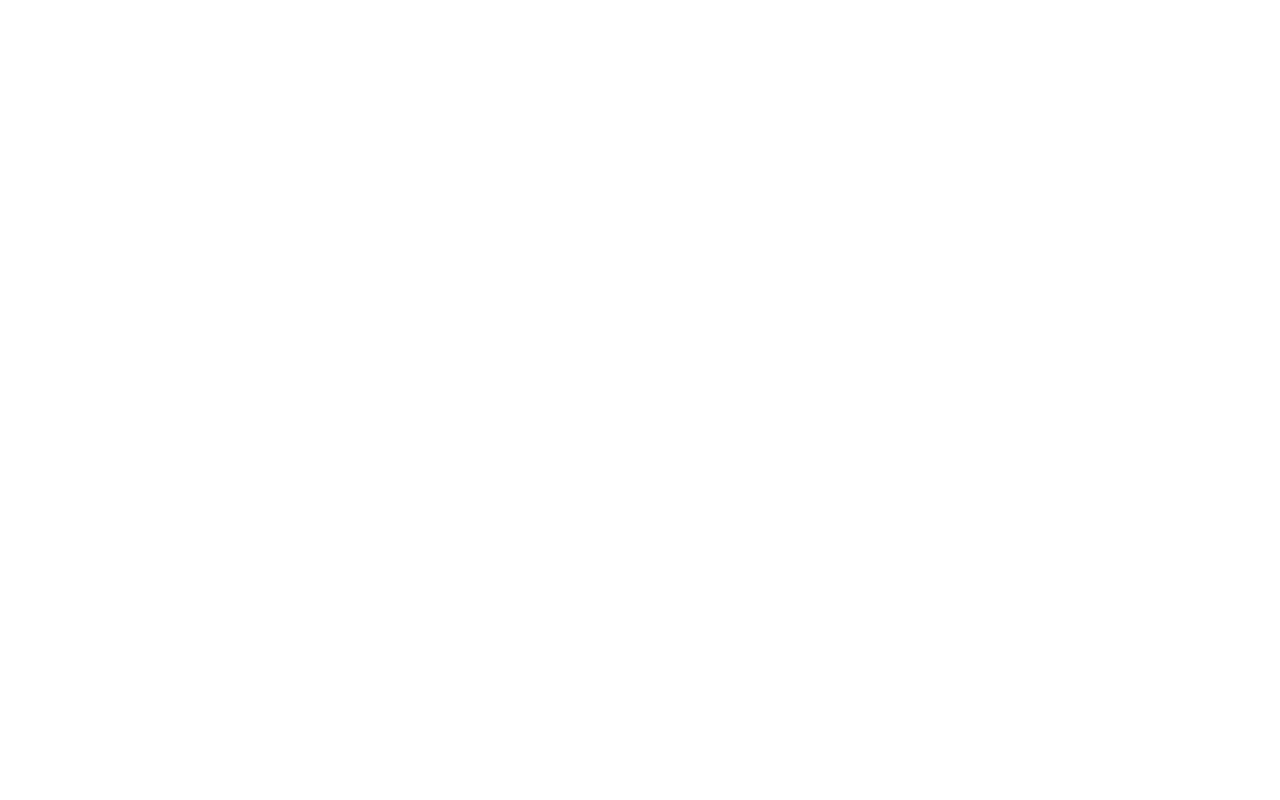
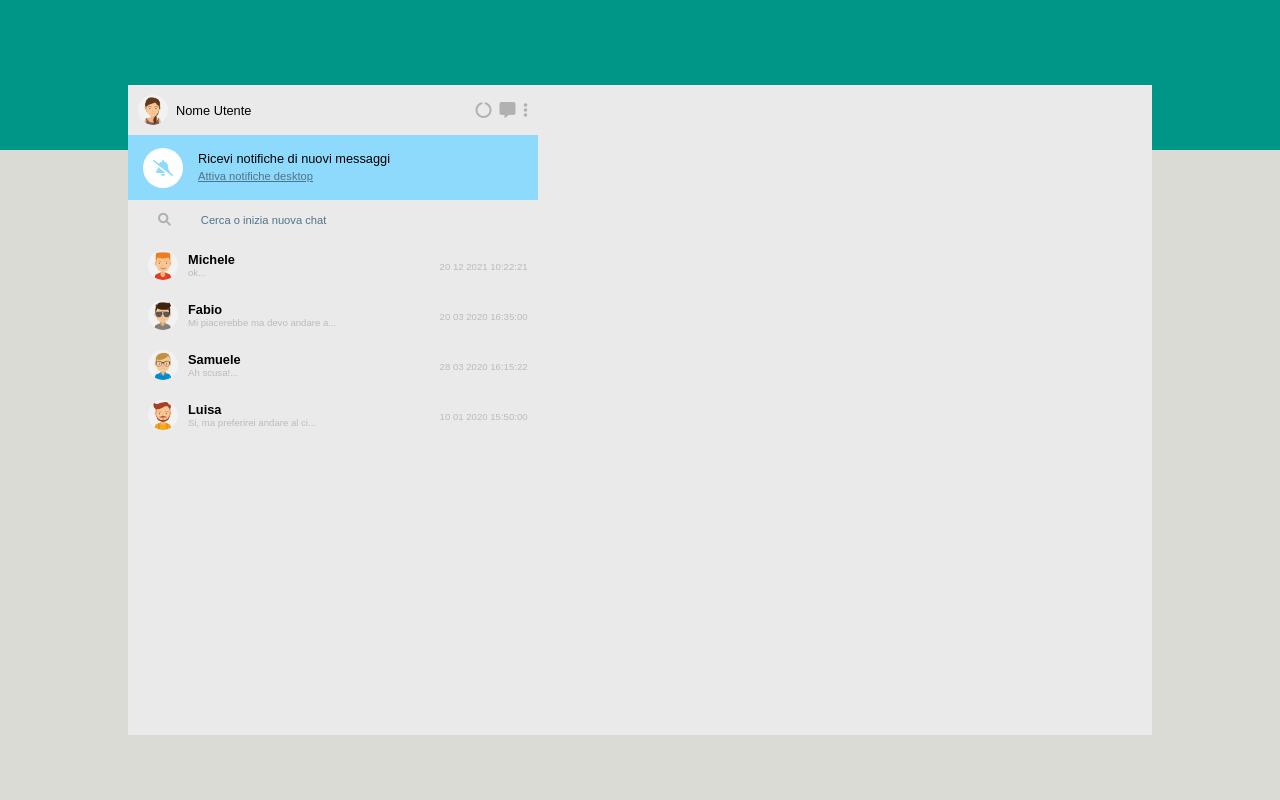
Before and after one commit to Maccio92/vue-boolzapp, a plain HTML site: page index.html in a window 1280 px wide. Drawn offline with Linux system fonts and the light colour scheme.

Commit message:
add left container and chats

```diff
--- a/index.html
+++ b/index.html
@@ -4,9 +4,104 @@
     <meta charset="UTF-8">
     <meta http-equiv="X-UA-Compatible" content="IE=edge">
     <meta name="viewport" content="width=device-width, initial-scale=1.0">
+    <link rel="stylesheet" href="https://cdnjs.cloudflare.com/ajax/libs/font-awesome/6.0.0-beta3/css/all.min.css" integrity="sha512-Fo3rlrZj/k7ujTnHg4CGR2D7kSs0v4LLanw2qksYuRlEzO+tcaEPQogQ0KaoGN26/zrn20ImR1DfuLWnOo7aBA==" crossorigin="anonymous" referrerpolicy="no-referrer" />
+    <link rel="stylesheet" href="style.css">
     <title>Document</title>
 </head>
 <body>
+    <header class="header"></header>
+    <main class="main">
+        <div class="main-container">
+            <div class="left-container">
+                <div class="left-header">
+                    <div class="main-user">
+                        <img class="thumb" src="img/avatar_io.jpg" alt="Immagine dell'utente">
+                        <p>Nome Utente</p>
+                    </div>
+                    <div class="nav">
+                        <i class="nav-icon fas fa-circle-notch"></i>
+                        <i class="nav-icon fas fa-comment-alt"></i>
+                        <i class="nav-icon fas fa-ellipsis-v"></i>
+                    </div>
+                </div>
+                <div class="notification">
+                    <div class="circle-background">
+                        <i class=" bell fas fa-bell-slash"></i>
+                    </div>
+                    <div>
+                        <p>Ricevi notifiche di nuovi messaggi</p>
+                        <span class="active-not">Attiva notifiche desktop</span>
+                    </div>
+                </div>
+                <div class="chats">
+                    <div class="search-chat">
+                        <i class="fas fa-search"></i>
+                        <span class="search-text">Cerca o inizia nuova chat</span>
+                    </div>
+                    <ul class="users">
+                        <!-- 1° Chat -->
+                        <li class="user-chat">
+                            <div class="user">
+                                <img class="chat-thumb" src="img/avatar_1.jpg" alt="Avatar Michele">
+                                <div class="name">
+                                    <h3>Michele</h3>
+                                    <p class="preview">ok...</p>
+                                </div>
+                            </div>
+                            <div class="date">
+                                <span class="preview"> 20 12 2021 10:22:21</span>
+                            </div>
+                        </li>
+                        <!-- 2° Chat -->
+                        <li class="user-chat">
+                            <div class="user">
+                                <img class="chat-thumb" src="img/avatar_2.jpg" alt="Avatar Michele">
+                                <div class="name">
+                                    <h3>Fabio</h3>
+                                    <p class="preview">Mi piacerebbe ma devo andare a...</p>
+                                </div>
+                            </div>
+                            <div class="date">
+                                <span class="preview"> 20 03 2020 16:35:00</span>
+                            </div>
+                        </li>
+                        <!-- 3° Chat -->
+                        <li class="user-chat">
+                            <div class="user">
+                                <img class="chat-thumb" src="img/avatar_3.jpg" alt="Avatar Michele">
+                                <div class="name">
+                                    <h3>Samuele</h3>
+                                    <p class="preview">Ah scusa!...</p>
+                                </div>
+                            </div>
+                            <div class="date">
+                                <span class="preview"> 28 03 2020 16:15:22</span>
+                            </div>
+                        </li>
+                        <!-- 4° Chat -->
+                        <li class="user-chat">
+                            <div class="user">
+                                <img class="chat-thumb" src="img/avatar_4.jpg" alt="Avatar Michele">
+                                <div class="name">
+                                    <h3>Luisa</h3>
+                                    <p class="preview">Si, ma preferirei andare al ci...</p>
+                                </div>
+                            </div>
+                            <div class="date">
+                                <span class="preview"> 10 01 2020 15:50:00</span>
+                            </div>
+                        </li>
+                    </ul>
+                </div>
+            </div>
+
+            <div class="right-container">
+                <div class="chat-header"></div>
+                <div class="conversation"></div>
+                <div class="message"></div>
+            </div>
+        </div>
+    </main>
     <script src="script.js"></script>
 </body>
 </html>
--- a/style.css
+++ b/style.css
@@ -0,0 +1,136 @@
+*{
+    margin: 0;
+    padding: 0;
+    box-sizing: border-box;
+}
+body{
+    font-family: sans-serif;
+}
+.header{
+    width: 100%;
+    height: 150px;
+    background-color: #009687;
+}
+.main{
+    background-color: #dadbd4;
+    width: 100%;
+    height: calc(100vh - 150px);
+    position: relative;
+}
+.main-container{
+    width: 80%;
+    height: 100%;
+    position: absolute;
+    left: 50%;
+    top: 10%;
+    transform: translate(-50%, -20%);
+    background-color: #eaeaea;
+    z-index: 2;
+    display: flex;
+}
+.left-container {
+width: 40%;
+height: 100%;
+}
+.right-container{
+    width: 60%;
+    height: 100%;
+}
+.left-header{
+    display: flex;
+    justify-content: space-between;
+    height: 50px;
+}
+.thumb{
+    height: 100%;
+    border-radius: 50px;
+}
+.nav, .main-user{
+    display: flex;
+    align-items: center;
+    padding: 10px;
+    gap: 8px;
+}
+.nav-icon{
+    color: #b1b1b1;
+}
+p{
+    color: black;
+    font-size: 0.8em;
+}
+.notification{
+    background-color: #8edafc;
+    height: 65px;
+    width: 100%;
+    display: flex;
+    align-items: center;
+    justify-content: start;
+}
+.circle-background{
+    background-color: white;
+    border-radius: 50px;
+    width: 40px;
+    height: 40px;
+    display: flex;
+    align-items: center;
+    justify-content: center;
+    margin: 0 15px;
+}
+.bell{
+    color: #8edafc;
+}
+.active-not{
+    text-decoration: underline;
+    font-size: 0.7em;
+    color: #4f7485;
+}
+.chats{
+    height: calc(100% - 65px - 50px);
+    overflow-y: auto ;
+}
+.search-chat{
+    width: 100%;
+    height: 40px;
+    display: flex;
+    align-items: center;
+}
+.search-text{
+    font-size: 0.7em;
+    color: #4f7485;
+}
+.fa-search{
+    color: #b1b1b1;
+    font-size: 0.8em;
+    margin: 0 30px;
+}
+.users{
+    list-style-type: none;
+}
+.user-chat{
+    width: 100%;
+    height: 50px;
+    display: flex;
+    justify-content: space-between;
+    padding: 0 10px;
+    align-items: center;
+}
+.user{
+    display: flex;
+    height: 100%;
+}
+.chat-thumb{
+    padding: 10px;
+    border-radius: 50px;
+}
+.name{
+    display: flex;
+    flex-direction: column;
+   justify-content: center;
+}
+h3{
+    font-size: 0.8em;
+}
+.preview{
+    font-size: 0.6em;
+    color: #b8bbbc;
+}
```
